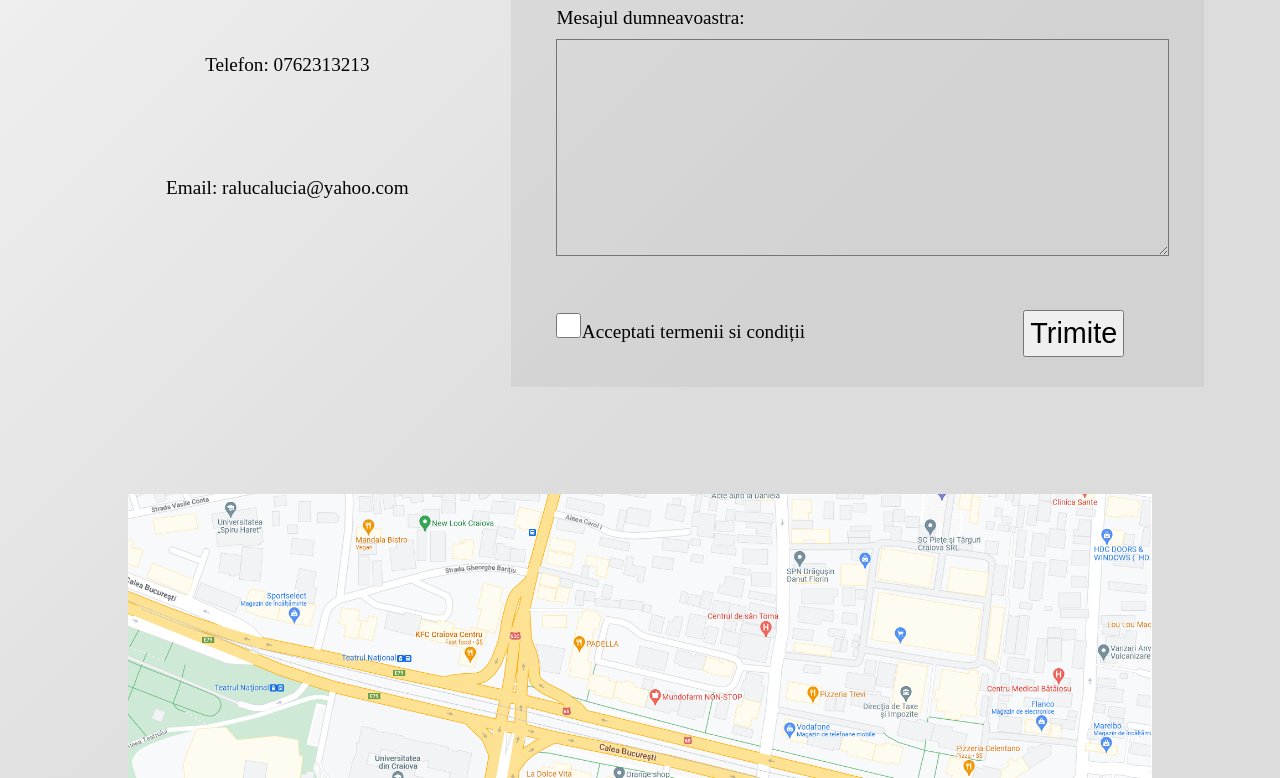
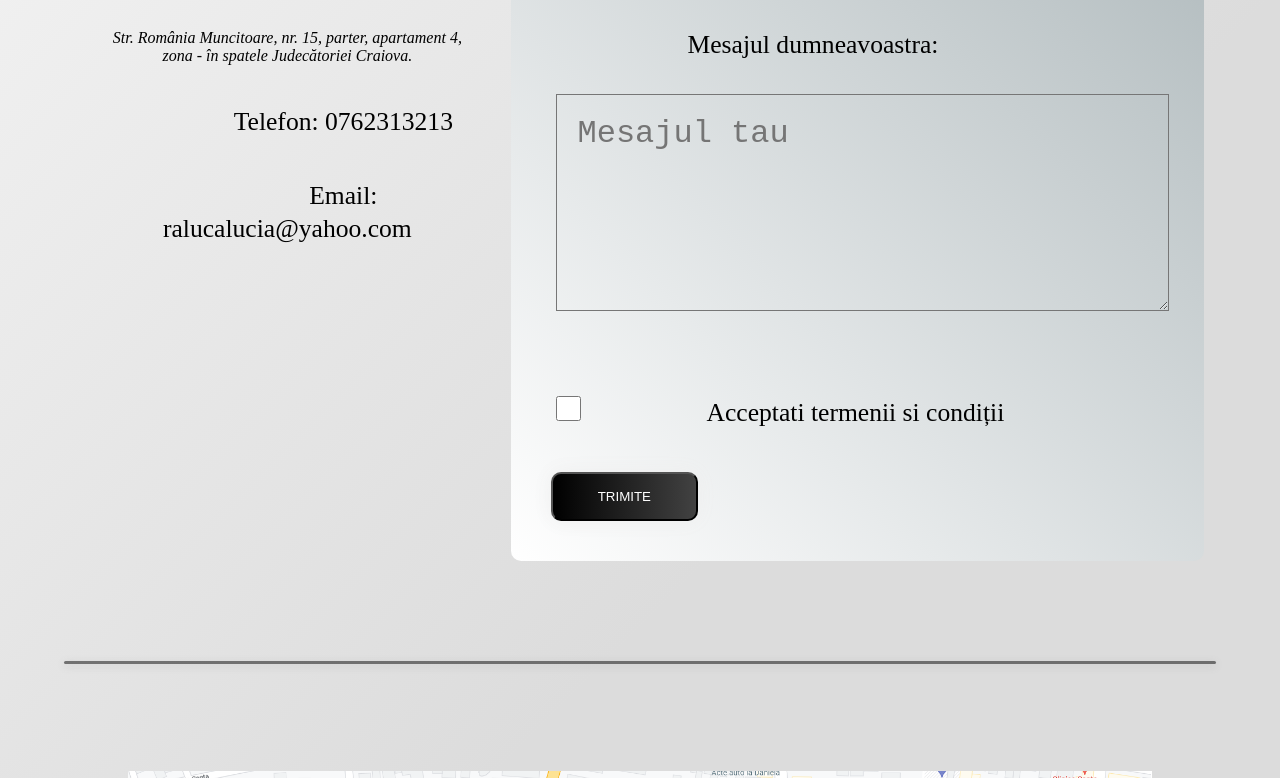
Before and after one commit to GhostHUB87/Raluca-Lucia-Paul, a plain HTML site: page sub_pages/contact.html in a window 1280 px wide. Shown: the part 727-1505 px from the top of the page. Drawn offline with nearby package versions, Linux system fonts and the light colour scheme; a web font is replaced by a local one.

Commit message:
Add files via upload

```diff
--- a/App.js
+++ b/App.js
@@ -1 +1 @@
-console.log('work')
+console.log('asdasd')
--- a/sub_pages/contact.css
+++ b/sub_pages/contact.css
@@ -6,7 +6,7 @@ body {
 /* header start */
 
 .logo {
-  background-image: url("/images/logo3.svg");
+  background-image: url("/images/logo3.svg") !important;
 }
 
 /* header end */
@@ -59,8 +59,13 @@ body {
 .contact2 {
   width: 50vw;
   padding: 30px;
+  border-radius: 10px;
   /* height: 600px; */
-  background-color: rgba(190, 190, 190, 0.316);
+  background-color: #ffffff;
+
+background-image: linear-gradient(45deg, #ffffff 0%, #233f4765 89%, #ffffff 100%);
+
+
 }
 
 .contact2 p {
@@ -74,7 +79,7 @@ body {
 .contact2 input {
   position: relative;
   width: 66%;
-  font-size: 2rem;
+  font-size: 2rem !important;
   padding: 5px;
   text-align: center;
   margin-left: 2.5%;
@@ -120,16 +125,40 @@ body {
 }
 
 .trimite_mesaj {
-  display: inline-block;
-  position: relative;
-  align-self: flex-end;
-  padding: 5px;
-
-  float: right;
-  font-size: 1.8rem;
-  margin-right: 50px;
+  background-image: linear-gradient(to right, #000000 0%, #434343  51%, #000000  100%);
+  margin: 10px;
+  padding: 15px 45px;
+  text-align: center;
+  text-transform: uppercase;
+  transition: 0.5s;
+  background-size: 200% auto;
+  color: white;
+  box-shadow: 0 0 20px #eee;
+  border-radius: 10px;
+  display: block;
   /* transform: translateX(-65%) */
 }
+
+.trimite_mesaj:hover{
+  background-position: right center; /* change the direction of the change here */
+  color: #fff;
+  text-decoration: none;
+}
+
+
+.line{
+  position: relative;
+  height: 3px;
+  width: 90%;
+  background-color: rgba(0, 0, 0, 0.5);
+  margin:  auto;
+
+
+  border-radius: 10px;
+
+  box-shadow: rgba(99, 99, 99, 0.2) 0px 2px 8px 0px !important;
+}
+
 
 .imagine-harta {
   position: relative;
@@ -200,4 +229,8 @@ body {
   #check {
     left: 0;
   }
+
+  .line{
+    margin-top: 100px;
+  }
 }
--- a/sub_pages/contact.html
+++ b/sub_pages/contact.html
@@ -52,17 +52,17 @@
         </div>
 
         <div class="contact2">
-            <p>Nume:</p> <input type="text">
-            <p>Email:</p> <input type="email">
-            <p>Telefon:</p> <input type="tel">
+            <p>Nume:</p> <input type="text" placeholder="Numele tau">
+            <p>Email:</p> <input type="email" placeholder="E-mail">
+            <p>Telefon:</p> <input type="tel" placeholder="Numarul de telefon">
             <p>Mesajul dumneavoastra:</p>
-            <textarea name="mesaj_contact" id="mesaj"  maxlength="150"></textarea>
+            <textarea name="mesaj_contact" id="mesaj" placeholder="Mesajul tau"  maxlength="150"></textarea>
 
             <input type="checkbox" id="check">
 
             <p class="termeni">Acceptati termenii si condiții</p>
 
-            <button class="trimite_mesaj">Trimite</button>
+            <button type="submit" class="trimite_mesaj">Trimite</button>
         </div>
 
 
@@ -70,6 +70,7 @@
     </div>
 
 
+    <div class="line"></div>
 
 
     <div class="imagine-harta">
@@ -92,8 +93,10 @@
     <script src="https://cdnjs.cloudflare.com/ajax/libs/gsap/3.11.4/gsap.min.js"></script>
     <script src="https://cdnjs.cloudflare.com/ajax/libs/gsap/3.11.4/ScrollTrigger.min.js"></script>
 
-    <script src="App.js"></script>
-    <script src="GSAP.js"></script>
+
+
+    <script src="/App.js"></script>
+    <script src="/GSAP.js"></script>
 
 </body>
 </html>
--- a/sub_pages/cum_va_ajut.css
+++ b/sub_pages/cum_va_ajut.css
@@ -23,9 +23,10 @@ body{
 
 /* main-page start */
 
-.main-page{
+.main-page h1{
 
 }
+
 
 /* main-page end */
 
@@ -72,7 +73,7 @@ body{
     /* main page start */
 
     .main-page h2{
-        font-size: 2.3rem;
+
     }
 
     .right-main p::first-line {
--- a/sub_pages/drept_comercial.css
+++ b/sub_pages/drept_comercial.css
@@ -21,40 +21,7 @@ body {
 
 /* main-page start */
 
-.main-page {
-  display: flex;
-  flex-direction: column;
-  /* justify-content: center; */
-  position: relative;
-  width: 90%;
-  min-height: 90vh;
-  left: 50%;
-  margin-top: 100px;
-  transform: translateX(-50%);
-  max-width: 1800px;
-  background-color: rgb(30, 127, 93);
-}
 
-.main-page h1 {
-  position: relative;
-  text-align: center;
-  padding: 2.5rem;
-  /* background-color: #0093E9; */
-  text-decoration-line: underline;
-  text-decoration-color: #8b8f84;
-}
-
-.main-page ul {
-  /* background-color: red; */
-  position: relative;
-  left: 100px;
-}
-
-.main-page ul li {
-  position: relative;
-  margin: 10px;
-  font-size: 1.4rem;
-}
 
 /* footer start */
 
--- a/sub_pages/drept_penal.css
+++ b/sub_pages/drept_penal.css
@@ -22,41 +22,7 @@ body{
 /* main-page start */
 
 
-.main-page{
-    display: flex;
-    flex-direction: column;
-    /* justify-content: center; */
-    position: relative;
-    width: 90%;
-    min-height: 90vh;
-    left: 50%;
-    margin-top: 100px;
-    transform: translateX(-50%);
-    max-width: 1800px;
-    background-color: rgb(30, 127, 93);
-}
 
-
-.main-page h1{
-    position: relative;
-    text-align: center;
-    padding: 2.5rem;
-    /* background-color: #0093E9; */
-    text-decoration-line:underline;
-    text-decoration-color: #8B8F84;
-}
-
-.main-page ul{
-    /* background-color: red; */
-    position: relative;
-    left: 100px;
-}
-
-.main-page ul li{
-    position: relative;
-    margin: 10px;
-    font-size: 1.4rem;
-}
 
 
 /* footer start */
--- a/sub_pages/dreptul_muncii.css
+++ b/sub_pages/dreptul_muncii.css
@@ -23,41 +23,7 @@ body{
 /* main-page start */
 
 
-.main-page{
-    display: flex;
-    flex-direction: column;
-    /* justify-content: center; */
-    position: relative;
-    width: 90%;
-    min-height: 90vh;
-    left: 50%;
-    margin-top: 100px;
-    transform: translateX(-50%);
-    max-width: 1800px;
-    background-color: rgb(30, 127, 93);
-}
 
-.main-page h1{
-    position: relative;
-    text-align: center;
-    padding: 2.5rem;
-    /* background-color: #0093E9; */
-    text-decoration-line:underline;
-    text-decoration-color: #8B8F84;
-}
-
-.main-page ul{
-    /* background-color: red; */
-    position: relative;
-    left: 100px;
-}
-
-.main-page ul li{
-    position: relative;
-    margin: 10px;
-    font-size: 1.4rem;
-
-}
 
 
 
--- a/sub_pages/general.css
+++ b/sub_pages/general.css
@@ -20,7 +20,7 @@ body{
     flex-wrap: wrap;
     width: 100%;
     padding: 30px 0;
-    background-image: linear-gradient(160deg, #0093E9 0%, #80D0C7 100%);
+    background-image: linear-gradient(160deg, #b4cdff 55%, #80D0C7 100%);
 }
 
 
@@ -50,6 +50,7 @@ body{
     z-index: 111;
     left: 4vw;
     transform: scale(120%);
+    background-image: url("/images/logo3.svg");
 }
 
 /* header end */
@@ -60,15 +61,15 @@ body{
     display: flex;
     justify-content: center;
     position: relative;
-    background-color: rgba(0, 0, 0, 0.668);
-    box-shadow: 14px 9px 33px -1px rgba(0,0,0,0.75);
+    background-color: rgba(223, 223, 223, 0.668);
+    box-shadow: 0px 3px 7px -3px rgba(0,0,0,0.75);
 }
 
 .nav-bar a{
     margin-left: 55px;
     padding: 20px;
     text-decoration: none;
-    color: rgb(255, 255, 255);
+    color: rgb(0, 0, 0);
     font-size: 1.5rem;
 }
 
@@ -88,6 +89,8 @@ body{
 .main-page{
     display: flex;
     flex-direction: column;
+    justify-content:space-evenly;
+    /* align-items:stretch; */
     position: relative;
     width: 90%;
     min-height: 90vh;
@@ -95,16 +98,40 @@ body{
     margin-top: 100px;
     transform: translateX(-50%);
     max-width: 1800px;
-    background-color: #b8b8b8b7;
-    border-radius: 15px;
-    box-shadow: rgba(255, 255, 255, 0.2) 0px 0px 0px 1px inset, rgba(0, 0, 0, 0.9) 0px 0px 0px 1px;
+    background-color: #b8b8b86c;
+
+    border-radius: 11px;
+    box-shadow: rgba(255, 255, 255, 0.2) 0px 0px 10px 5px , rgba(0, 0, 0, 0.9) 0px 0px 0px 0px;
 }
 
-.main-page h1, h2{
+.main-page h1{
+    position: relative;
+    flex-basis: 1;
+    font-size: 2.5rem;
+    /* background-color: red; */
     color: rgb(0, 0, 0);
-    padding-bottom: 200px;
     text-align: center;
-    padding: 2.5rem;
+    padding: 1rem;
+    position: relative;
+    /* background-color: #0093E9; */
+    text-decoration-line:underline !important;
+    text-decoration-color: #8B8F84;
+
+}
+
+
+
+.main-page h2{
+    text-align: center;
+    font-size: 2rem;
+
+    /* background-color: red; */
+    /* margin: -10vh 0; */
+}
+
+.main-page p{
+    font-size: 1.8rem;
+    text-indent: 3rem;
 }
 
 .main-page ul{
@@ -212,16 +239,26 @@ body{
 
     /* main page start */
 
+    .main-page {
+        /* padding: 100px 0 100px; */
+    }
+
+    .main-page h1{
+        font-size: 2.3rem;
+    }
+
     .main-page h2{
-        font-size: 2.3rem;
+        font-size: 1.9rem;
     }
 
 
 
     .main-page p{
-        font-size: 1.2rem;
-        line-height: 2.7rem;
-        padding-top: 5vh;
+        font-size: 1.6rem;
+        line-height: 2.1rem;
+        text-indent: 7rem;
+        margin: 5% 3% 5% 3%;
+
     }
 
     /* main page end */
@@ -249,3 +286,10 @@ body{
     }
 
   }
+
+
+  @media only screen and (max-width: 1920px){
+    .main-page{
+
+    }
+  }
--- a/sub_pages/onorariul.css
+++ b/sub_pages/onorariul.css
@@ -6,7 +6,7 @@ body {
 /* header start */
 
 .logo {
-  background-image: url("/images/logo3.svg");
+  /* background-image: url("../images/logo3.svg"); */
 }
 
 /* header end */
@@ -19,54 +19,19 @@ body {
 }
 /* nav-bar end */
 
-.main-page {
-  display: flex;
-  flex-direction: column;
-  /* justify-content: center; */
-  position: relative;
-  width: 90%;
-  min-height: 90vh;
-  left: 50%;
-  margin-top: 100px;
-  transform: translateX(-50%);
-  max-width: 1800px;
-  background-color: rgb(30, 127, 93);
-}
 
-.main-page h1 {
-  position: relative;
-  text-align: center;
-  padding: 2.5rem;
-  /* background-color: #0093E9; */
-  text-decoration-line: underline;
-  text-decoration-color: #8b8f84;
-}
+/* main-page start */
 
-.main-page ul {
-  /* background-color: red; */
-  position: relative;
-  left: 100px;
-}
 
-.main-page ul li {
-  position: relative;
-  margin: 10px;
-  font-size: 1.4rem;
-}
+/* main-page end */
 
-.main-page p {
-  position: relative;
-  /* background-color: red; */
-  width: 85%;
-  margin-left: 5vw;
-  padding: 30px;
-  font-size: 1.7rem !important;
-  color: rgb(46, 70, 62);
-}
+
 
 /* footer start */
 
 /* footer end */
+
+
 
 /* media query start */
 
```
Also changed, not shown: style.css (+15 -5 lines), sub_pages/cum_va_ajut.html (+2 -3 lines), images/v3.png (added).
